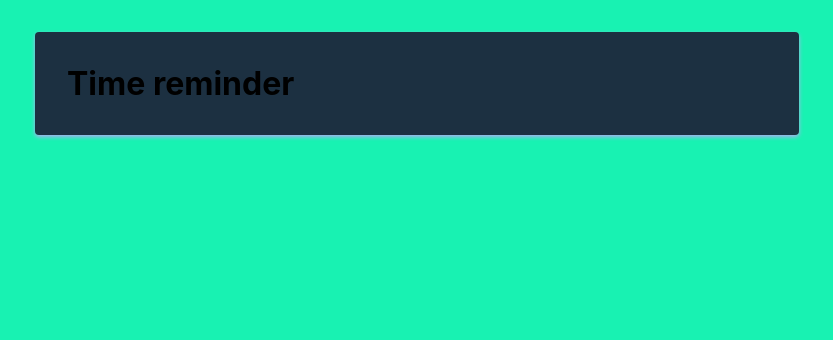
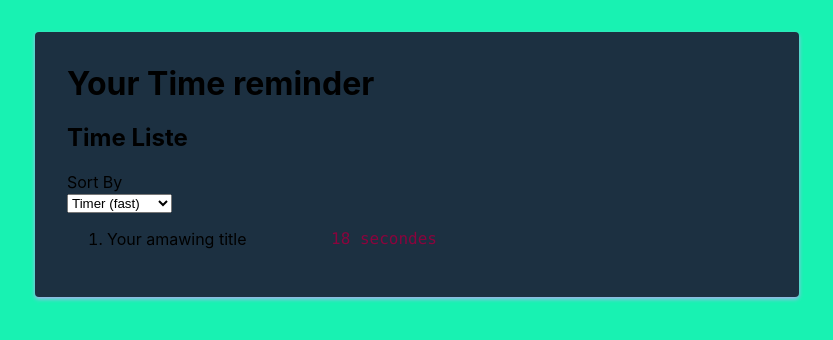
Before and after one commit to Nkeoualionel/React-Hook-Firestore-App, a React (Create React App) app: page / in a window 1280 px wide. Shown: the top 340 px of the page, without its empty margins (223-1056 px from the left). Built offline with nearby package versions, Linux system fonts and the light colour scheme; no server answers.

Commit message:
import timelist to app component

```diff
--- a/src/App.js
+++ b/src/App.js
@@ -2,20 +2,16 @@ import React from 'react';
 import logo from './logo.svg';
 import './App.css';
 import firebase from './firebase';
+import Timelist from './components/time-list'
 
-
-firebase.firestore().collection('test').add({
-  title: 'Wake Up',
-  time: 45
-
-})
 
 function App() {
   return (
     <div className="App">
       <h1>
-        Time reminder
+        Your Time reminder
       </h1>
+      <Timelist/>
     </div>
   );
 }
```
